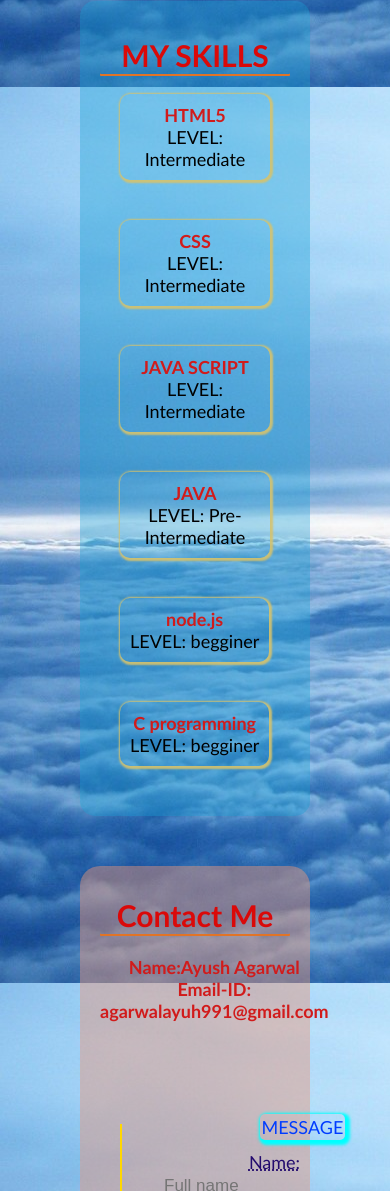
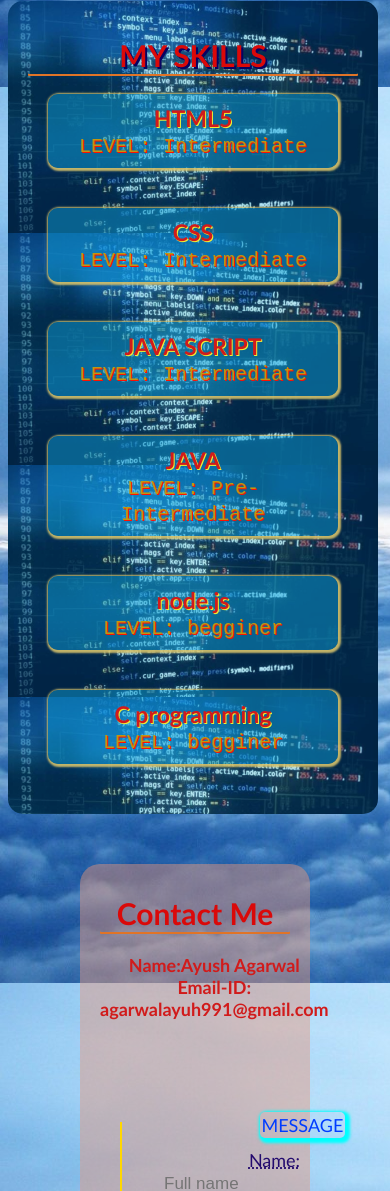
Before and after one commit to agarwalayush9/portfolio, a plain HTML site: page index.html in a window 390 px wide. Shown: the part 809-2000 px from the top of the page. Drawn offline with Linux system fonts and the light colour scheme.

Commit message:
visual changes

```diff
--- a/index.html
+++ b/index.html
@@ -27,20 +27,19 @@
             <span>I am </span>
             <h1>AYUSH AGARWAL</h1>
             <span>Currently, a <b>Student</b> and always <b>A learner</b></span><br>
-            <h3 id="dev">I'm a WEB DEVELOPER</h3>
+            <h3 id="dev"></h3>
             <p>I am a Student of B.tech course from branch~<br> Computer science and engineering</p>
             <b>And a <i>citizen of India..</i></b>
         </section>
-
         <section id="skills">
             <header>MY SKILLS</header>
             <div id="language">
 
-                <div  class="border"id="html">
+                <div class="border" id="html">
                     <b>HTML5</b><br>
                     <span>LEVEL: Intermediate</span>
                 </div>
-                <div  class="border"id="css">
+                <div class="border" id="css">
                     <b>CSS</b><br>
                     <span>LEVEL: Intermediate</span>
                 </div>
@@ -48,7 +47,7 @@
                     <b>JAVA SCRIPT</b><br>
                     <span>LEVEL: Intermediate</span>
                 </div>
-                <div  class="border"id="java">
+                <div class="border" id="java">
                     <b>JAVA</b><br>
                     <span>LEVEL: Pre-Intermediate</span>
                 </div>
@@ -63,10 +62,12 @@
             </div>
         </section>
         <section id="contact">
-            <header>Contact Me</header><div id="contact1">
+            <header>Contact Me</header>
+            <div id="contact1">
                 <br>
                 <b>Name:Ayush Agarwal</b><br>
-            <b>Email-ID: agarwalayuh991@gmail.com</b></div><br>
+                <b>Email-ID: agarwalayuh991@gmail.com</b>
+            </div><br>
             <div id="contactForm">
                 <span id="msg">MESSAGE</span><br>
                 <label>
--- a/portfolio.css
+++ b/portfolio.css
@@ -37,14 +37,9 @@ body{
     width: fit-content;
     white-space: nowrap;
     animation:
-     typing 2s steps(19,end),
      blink .5s step-end infinite ;
 }
 
-@keyframes typing {
-    from{width: 0%;}
-    to{width: 100%;}
-}
 @keyframes blink {
    from ,to{border-color: transparent;}
    50%{border-color: rgb(70, 91, 214);}
@@ -52,7 +47,7 @@ body{
 #skills{
     background-color: rgba(24, 159, 212, 0.356);
     padding: 20px;
-    width: fit-content;
+
     padding-top: 35px;
     padding-bottom: 30px;
     border-radius: 15px;
@@ -291,6 +286,38 @@ body{
     body{
         font-size: 18px;
     }
+    #skills> header{
+        font-size: 30px;
+        text-shadow: rgb(9, 3, 98) 2px 2px;
+    }
+    #skills{
+        margin-left: -22px;
+        background-image: url("/img/skills.jpg");
+        background-blend-mode:soft-light;
+        background-size: contain;
+    width: 100%;
+
+    }
+    .border>span{
+        /* font-weight: bold; */
+        font-family: monospace;
+        color: rgb(192, 151, 17);
+        text-shadow: 1px 1px rgb(255, 17, 0);
+    }
+    .border>b{
+        font-size: 23px;
+        font-weight: bold;
+        text-shadow: 1px 1px rgb(241, 238, 53);
+        /* color: turquoise; */
+    }
+    .border{
+        font-size: 20px;
+        /* text-shadow: 1px 1px yellow;   */
+        width: 100%;
+        background-color: rgba(15, 163, 221, 0.479);
+        background-color: ;
+        /* display: flex; */
+    }
     #About_Me{
         margin-left: 0;
         margin-right: 0;
--- a/portfolio.js
+++ b/portfolio.js
@@ -31,3 +31,13 @@ close.addEventListener("click",()=>{
     close.style.display= "none";
     blur.style.filter="blur(0px)"
 })
+let i=0;
+let typing= `I'm a WEB DEVELOPER`;
+let speed= 100;
+window.onload= setInterval( function type(){
+    if(i< typing.length){
+        document.getElementById("dev").innerHTML+= typing.charAt(i);
+        i++;
+        setTimeout(type, speed);
+    }
+},500);
```
Also changed, not shown: img/skills.jpg (added). Lines whose indentation alone changed are shown as unchanged.
